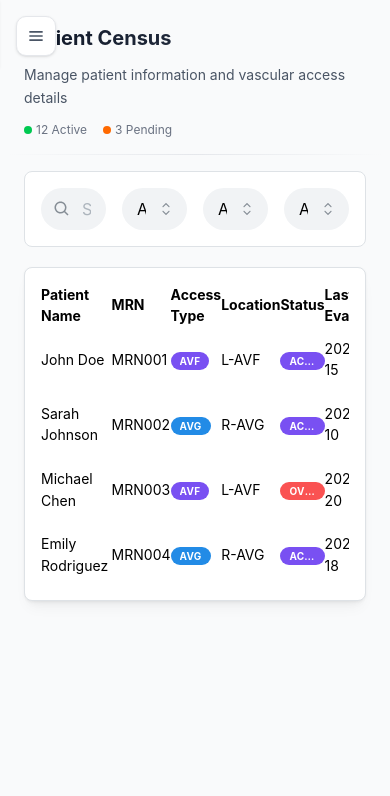
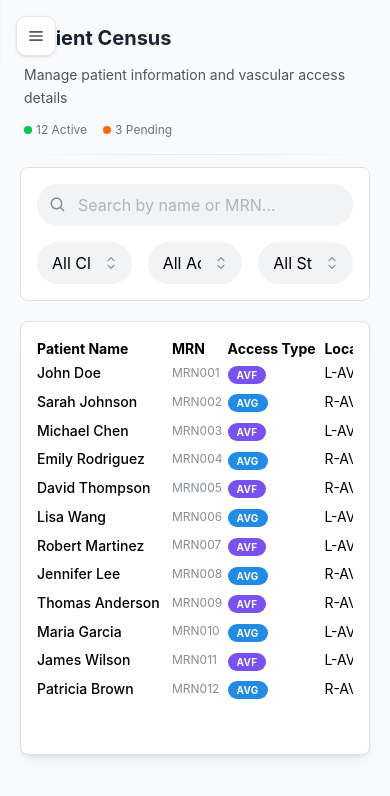
Before and after one commit to kibochamark/tac-client, a Next.js app: page /dashboard/patients in a window 390 px wide. Shown: the top 796 px of the page. Built offline with nearby package versions, Linux system fonts and the light colour scheme.

Commit message:
feat: enhance dashboard layout with Mantine components for improved responsiveness; update patient management pages with better styling and structure

```diff
--- a/src/app/dashboard/page.tsx
+++ b/src/app/dashboard/page.tsx
@@ -1,5 +1,6 @@
 'use client'
 
+import { Container, Grid, Paper, Stack } from '@mantine/core'
 import VascularAccessChart from "../../components/access-chart"
 import CommonAccessEvents from "../../components/access-events"
 import AppointmentsTable from "../../components/appointments-table"
@@ -9,45 +10,50 @@ import QuickActions from "../../components/quick-actions"
 import StatsCards from "../../components/statscard"
 
 const DashboardPage = () => (
-  <div className="flex flex-col lg:flex-row min-h-screen bg-gray-50">
+  <Container fluid p={0} style={{ minHeight: '100vh', overflow: 'hidden' }}>
+    <Stack gap={0} style={{ height: '100vh' }}>
+      <DashboardHeader username='Sarah' showGreeting={true} notificationCount={5} />
 
-    <div className="flex-1 flex flex-col">
-      <DashboardHeader username='Sarah' showGreeting={true} />
-
-      <div className="flex-1 p-4 sm:p-6 overflow-auto">
+      <Container
+        fluid
+        p={{ base: 'xs', sm: 'sm', md: 'md' }}
+        style={{ flex: 1, overflow: 'auto' }}
+      >
+        <Stack gap="md">
           <StatsCards />
 
           {/* Chart and Quick Actions */}
-        <div className="grid grid-cols-1 lg:grid-cols-3 gap-4 sm:gap-6 mb-6">
-          <div className="lg:col-span-2">
-            <div className="bg-white rounded-lg shadow">
+          <Grid>
+            <Grid.Col span={{ base: 12, lg: 8 }}>
+              <Paper radius="md" shadow="sm" p={{ base: 'sm', sm: 'md' }}>
                 <VascularAccessChart />
-            </div>
-          </div>
-          <div>
+              </Paper>
+            </Grid.Col>
+            <Grid.Col span={{ base: 12, lg: 4 }}>
               <QuickActions />
-          </div>
-        </div>
+            </Grid.Col>
+          </Grid>
 
           {/* Events and Doctors */}
-        <div className="grid grid-cols-1 lg:grid-cols-3 gap-4 sm:gap-6 mb-6">
-          <div className="lg:col-span-2">
-            <div className="bg-white rounded-2xl shadow ">
+          <Grid>
+            <Grid.Col span={{ base: 12, lg: 8 }}>
+              <Paper radius="xl" shadow="sm" p={{ base: 'sm', sm: 'md' }}>
                 <CommonAccessEvents />
-            </div>
-          </div>
-          <div>
+              </Paper>
+            </Grid.Col>
+            <Grid.Col span={{ base: 12, lg: 4 }}>
               <DoctorsList />
-          </div>
-        </div>
+            </Grid.Col>
+          </Grid>
 
           {/* Appointments */}
-        <div className="overflow-x-auto bg-white rounded-2xl shadow">
+          <Paper radius="xl" shadow="sm" p={{ base: 'sm', sm: 'md' }}>
             <AppointmentsTable />
-        </div>
-      </div>
-    </div>
-  </div>
+          </Paper>
+        </Stack>
+      </Container>
+    </Stack>
+  </Container>
 )
 
 export default DashboardPage
--- a/src/app/dashboard/patients/add/page.tsx
+++ b/src/app/dashboard/patients/add/page.tsx
@@ -1,9 +1,41 @@
 'use client'
 import React from 'react'
+import { Button, Group, Container, Title, Stack } from '@mantine/core'
+import { ArrowLeft, Users } from 'lucide-react'
+import Link from 'next/link'
 import PatientStepperForm from '@/components/add-patient/patient-stepper-form'
 
 const AddPatientPage = () => {
-  return <PatientStepperForm />
+  return (
+    <Container size="lg" py="xl">
+      <Stack gap="xl">
+        {/* Header with Back Button */}
+        <Group justify="space-between" align="center" mb="md">
+          <Group gap="xl" align="center">
+            <Link href="/dashboard/patients" style={{ textDecoration: 'none' }}>
+              <Button
+                variant="outline"
+                size="sm"
+                leftSection={<ArrowLeft size={18} />}
+                radius="xl"
+              >
+                Back to Patients
+              </Button>
+            </Link>
+            <Group gap="xs" align="center">
+              <Users size={24} color="#667eea" />
+              <Title order={2} fw={500}>
+                Add New Patient
+              </Title>
+            </Group>
+          </Group>
+        </Group>
+
+        {/* Form */}
+        <PatientStepperForm />
+      </Stack>
+    </Container>
+  )
 }
 
 export default AddPatientPage
--- a/src/app/dashboard/patients/page.tsx
+++ b/src/app/dashboard/patients/page.tsx
@@ -10,6 +10,7 @@ import {
   Stack,
   Table,
   Tabs,
+  Text,
   TextInput
 } from '@mantine/core';
 import { useState } from 'react';
@@ -140,12 +141,13 @@ const Page = () => {
       <DashboardHeader
         username="Patient Census"
         description="Manage patient information and vascular access details"
+        notificationCount={2}
       />
 
-      <Stack p="md" gap="lg">
+      <Stack p={{ base: 'sm', sm: 'md' }} gap="lg">
         {/* Search + Filters */}
         <Paper withBorder p="md" radius="md">
-          <Group grow>
+          <Stack gap="md">
             <TextInput
               placeholder="Search by name or MRN..."
               leftSection={<BiSearch size={18} />}
@@ -154,6 +156,7 @@ const Page = () => {
               variant="filled"
             />
 
+            <Group grow>
               <Select
                 data={['All Clinics', 'Dialysis Center A', 'Dialysis Center B']}
                 defaultValue="All Clinics"
@@ -176,14 +179,18 @@ const Page = () => {
                 variant="filled"
               />
             </Group>
+          </Stack>
         </Paper>
 
         {/* Table */}
         <Paper radius="md" shadow="sm" p="md" withBorder>
-          <ScrollArea h={300} onScrollPositionChange={({ y }) => setScrolled(y !== 0)}>
-            <Table striped highlightOnHover p="md" verticalSpacing="sm">
+          <ScrollArea
+            h={{ base: 400, sm: 300 }}
+            onScrollPositionChange={({ y }) => setScrolled(y !== 0)}
+          >
+            <Table striped highlightOnHover verticalSpacing="sm" style={{ minWidth: 800 }}>
               <thead>
-                <tr className={`text-left bg-white z-20 p-4 ${scrolled ? 'sticky top-0' : ''}`}>
+                <tr className={`text-left bg-white z-20 ${scrolled ? 'sticky top-0' : ''}`}>
                   <th>Patient Name</th>
                   <th>MRN</th>
                   <th>Access Type</th>
@@ -197,23 +204,32 @@ const Page = () => {
               <tbody>
                 {rows.map((row) => (
                   <tr key={row.mrn}>
-                    <td>{row.name}</td>
-                    <td>{row.mrn}</td>
+                    <td>
+                      <Text size="sm" fw={500}>{row.name}</Text>
+                    </td>
+                    <td>
+                      <Text size="xs" c="dimmed">{row.mrn}</Text>
+                    </td>
                     <td>
                       <Badge color={row.access.color} variant="filled" size="sm">
                         {row.access.type}
                       </Badge>
                     </td>
-                    <td>{row.location}</td>
+                    <td>
+                      <Text size="sm">{row.location}</Text>
+                    </td>
                     <td>
                       <Badge color={row.status.color} size="sm">
                         {row.status.label}
                       </Badge>
                     </td>
-                    <td>{row.evaluation}</td>
-                    <td>{row.clinic}</td>
                     <td>
-
+                      <Text size="sm">{row.evaluation}</Text>
+                    </td>
+                    <td>
+                      <Text size="sm">{row.clinic}</Text>
+                    </td>
+                    <td>
                       <ActionIcon variant="light" color="blue" radius="xl" onClick={open}>
                         <BiEdit size={18} />
                       </ActionIcon>
@@ -223,7 +239,12 @@ const Page = () => {
               </tbody>
             </Table>
             <Modal
-              opened={opened} onClose={close} title="Patient Details" size="xl" radius="md"
+              opened={opened}
+              onClose={close}
+              title="Patient Details"
+              size="xl"
+              radius="md"
+              fullScreen
             >
               {/* Modal content */}
               <Tabs variant="pills" defaultValue="Personal Information" >
```
Lines whose indentation alone changed are shown as unchanged.
